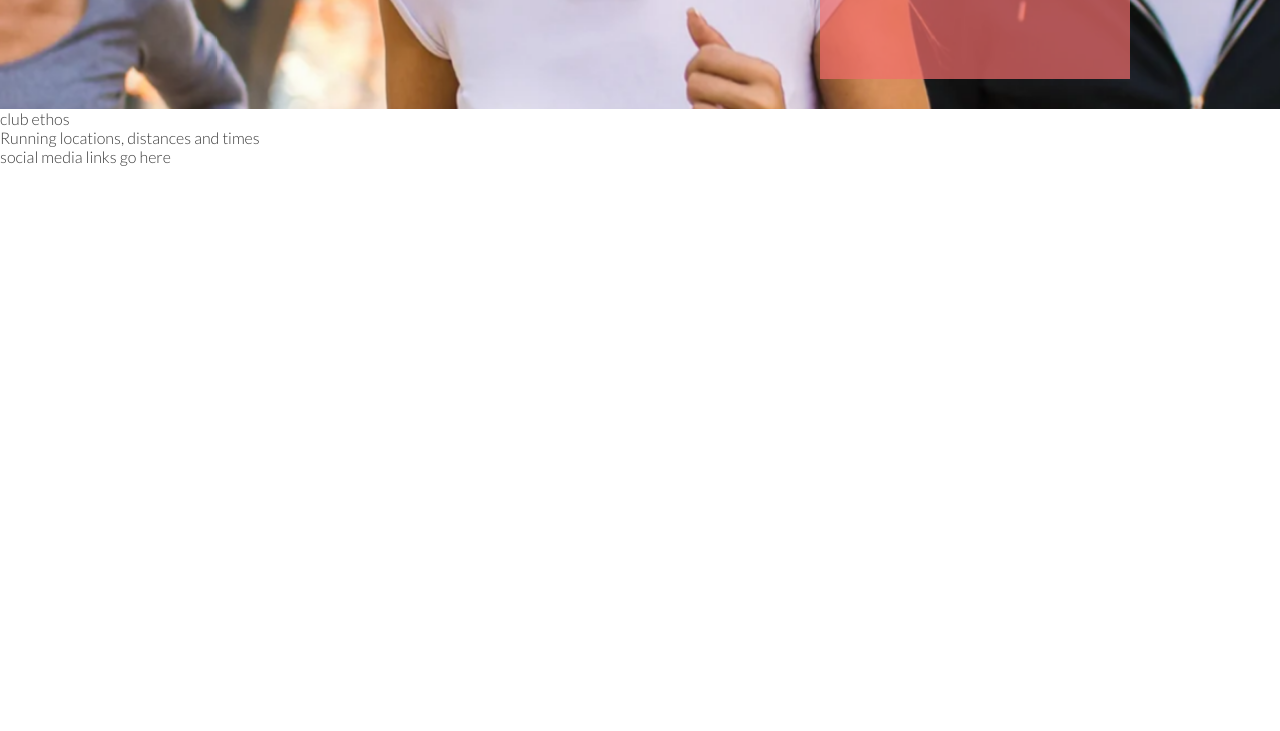
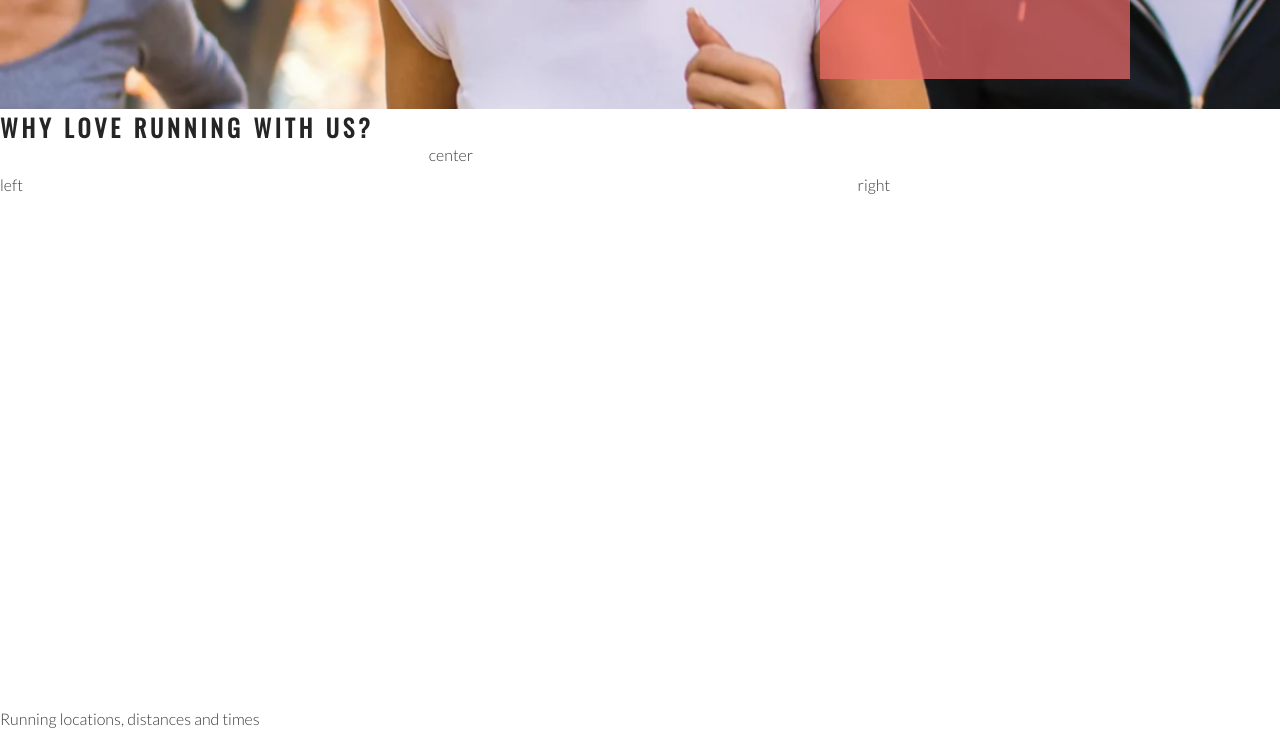
Before and after one commit to Jonnywdev/love-running, a plain HTML site: page index.html in a window 1280 px wide. Shown: the part 566-1297 px from the top of the page. Before the commit the page ends 800 px from the top, so only its background shows below. Drawn offline with nearby package versions, Linux system fonts and the light colour scheme.

Commit message:
club ethos lay out made

```diff
--- a/assests/css/style.css
+++ b/assests/css/style.css
@@ -22,6 +22,7 @@ h1, h2 {
 #logo {
     float: left;
     font-size: 280%;
+    margin-left: 30px;
 }
 
 /* navigation list */
@@ -29,6 +30,7 @@ h1, h2 {
     font-size: 110%;
     letter-spacing: 4px;
     text-align: right;
+    margin-right: 30px;
 }
 
 #menu, #logo {
@@ -109,3 +111,25 @@ h1, h2 {
 
     position: absolute;
 }
+/* club ethos */
+
+#club-ethos {
+    height: 600px;
+}
+
+#left-about {
+    padding-top: 30px;
+    width: 33%;
+    float: left;
+}
+
+#right-about {
+    padding-top: 30px;
+    width: 33%;
+    float: right;
+}
+
+#center-about {
+    width: 33%;
+    margin: 0 auto;
+}
--- a/index.html
+++ b/index.html
@@ -32,8 +32,11 @@
         </div>
     </section>
 
-    <section>
-        club ethos
+    <section id="club-ethos">
+        <h1>Why love running with us?</h1>
+        <div id="left-about">left</div>
+        <div id="right-about">right</div>
+        <div id="center-about">center</div>
     </section>
 
     <section>
```
